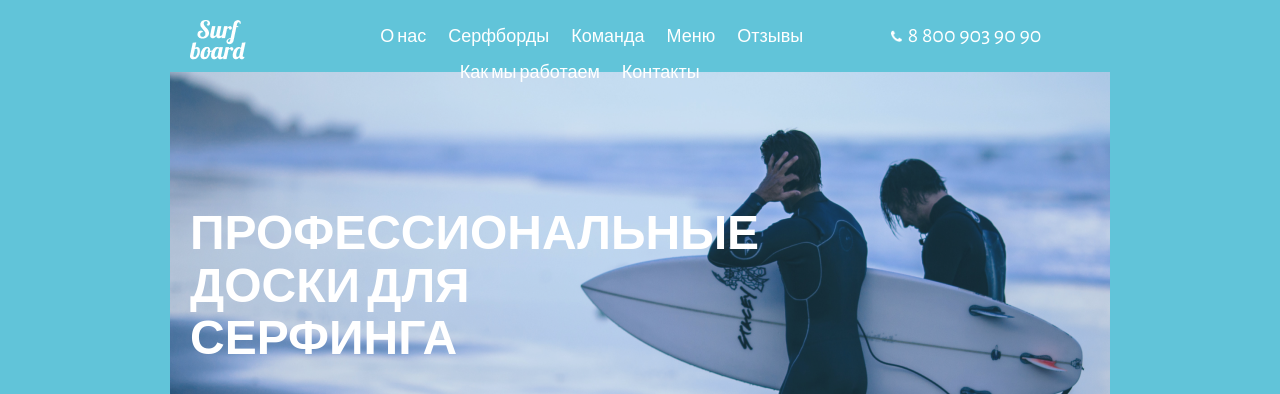
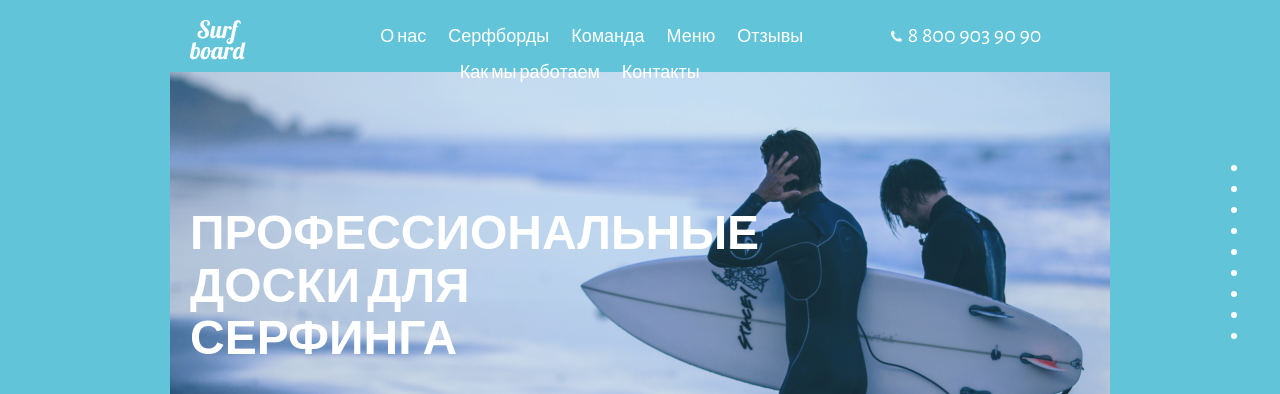
Before and after one commit to 92Mika/surfboard, a website: page Surfboard/index.html in a window 1280 px wide. Shown: the top 394 px of the page. Drawn offline with nearby package versions, Linux system fonts and the light colour scheme.

Commit message:
Update index.html

```diff
--- a/Surfboard/index.html
+++ b/Surfboard/index.html
@@ -193,7 +193,6 @@
                                     <div class="form__title">Улица</div>
                                     <input type="text" class="forme__input">
                             </label>
-
                         </div>
 
                         <div class="form__row">
@@ -213,7 +212,6 @@
                                     <div class="form__title">Этаж</div>
                                      <input type="text" class="form__input">
                             </label>
-
                         </div>
                     </div>
                  <div class="form__col">
@@ -247,10 +245,8 @@
                                     <input type="submit" value="Очистить" class="btn btn--theme--transparent">
                         </div>
                 </div>
+                    </form>
                     </div>
-            </div>
-        </form>
-
                </section>
 
                 <section class="section map-section">
@@ -285,5 +281,18 @@
                 </div>
             </div>
         </div>
+        <nav class="fixed-menu">
+            <ul class="fixed-menu__list">
+                <li class="fixed-menu__item"><a href="" class="fixed-menu__link"></a></li>
+                <li class="fixed-menu__item"><a href="" class="fixed-menu__link"></a></li>
+                <li class="fixed-menu__item"><a href="" class="fixed-menu__link"></a></li>
+                <li class="fixed-menu__item"><a href="" class="fixed-menu__link"></a></li>
+                <li class="fixed-menu__item fixed-menu__item--active"><a href="" class="fixed-menu__link"></a></li>
+                <li class="fixed-menu__item"><a href="" class="fixed-menu__link"></a></li>
+                <li class="fixed-menu__item"><a href="" class="fixed-menu__link"></a></li>
+                <li class="fixed-menu__item"><a href="" class="fixed-menu__link"></a></li>
+                <li class="fixed-menu__item"><a href="" class="fixed-menu__link"></a></li>
+            </ul>
+        </nav>
      </body>
 </html>
```
Lines whose indentation alone changed are shown as unchanged.
